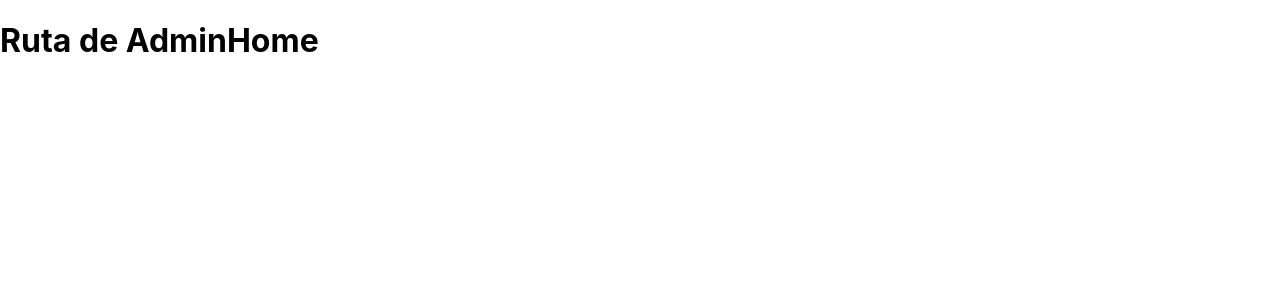
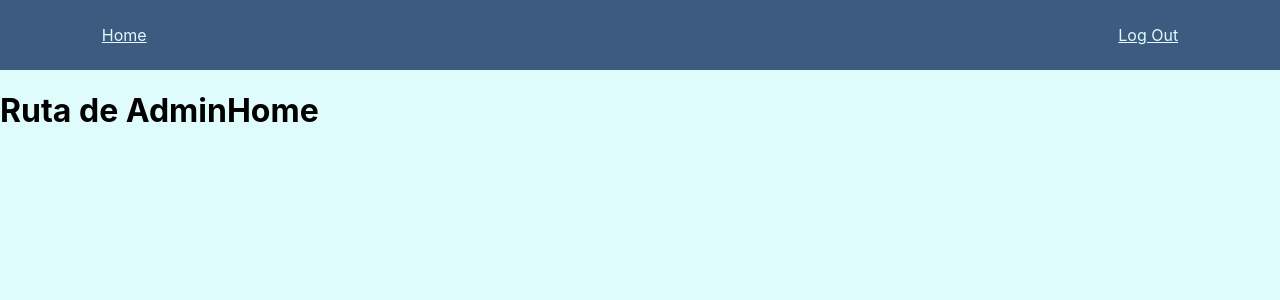
Before and after one commit to NestorNieto/pw, a React (Create React App) app: page /admin in a window 1280 px wide. Shown: the top 300 px of the page. Built offline with nearby package versions, Linux system fonts and the light colour scheme; sample sign-in values are in the browser's storage.

Commit message:
Agregada la barra de navegacion y funcion de logOut

```diff
--- a/src/App.js
+++ b/src/App.js
@@ -1,24 +1,26 @@
-import logo from './logo.svg';
-import './App.css';
+import Login from './Routes/Login/Login';
+import UserHome from './Routes/UserHome/UserHome';
+import AdminHome from './Routes/AdminHome/AdminHome';
+import Error from './Routes/Error/Error';
+import CreatePost from './Routes/CreatePost/CreatePost';
+import GetPost from './Routes/GetPost/GetPost';
+import ProtectedRoute from './Routes/ProtectedRoute/ProtectedRoute';
+import { Routes, Route } from 'react-router-dom';
 
 function App() {
   return (
-    <div className="App">
-      <header className="App-header">
-        <img src={logo} className="App-logo" alt="logo" />
-        <p>
-          Edit <code>src/App.js</code> and save to reload.
-        </p>
-        <a
-          className="App-link"
-          href="https://reactjs.org"
-          target="_blank"
-          rel="noopener noreferrer"
-        >
-          Learn React
-        </a>
-      </header>
-    </div>
+    <Routes>
+        <Route path="/" element= {<Login/>} />
+        <Route element = {<ProtectedRoute role = 'admin'/>}>
+          <Route path="/create" element = {<CreatePost/>} />
+          <Route path="/admin" element = {<AdminHome/>} />
+        </Route>
+        <Route element = {<ProtectedRoute role = 'user'/> }>
+          <Route path="/user" element = {<UserHome/>} />
+          <Route path="/post/:postId" element = {<GetPost/>} />
+        </Route>
+        <Route path="*" element = {<Error error = "La pagina no existe."/>} />
+      </Routes>
   );
 }
 
--- /dev/null
+++ b/src/Components/Navbar/Navbar.jsx
@@ -0,0 +1,15 @@
+import { Link } from "react-router-dom";
+import { logOut } from "../../Services/Helper";
+import styles from './Navbar.module.css';
+const Navbar = (props) => {
+    return (
+        <nav className={styles.main_navbar}>
+            <ul>
+                <Link to = "/">Home</Link>
+                <Link to = "/" onClick={logOut}>Log Out</Link>
+            </ul>
+        </nav>
+    );
+};
+
+export default Navbar;
--- /dev/null
+++ b/src/Components/Navbar/Navbar.module.css
@@ -0,0 +1,20 @@
+.main_navbar{
+    margin: 0;
+    width: 100%;
+    background-color: #3D5A80;
+    padding: 25px 0px;
+}
+
+.main_navbar ul{
+    gap: 60%;
+    padding: 0px;
+    margin: 0px;
+    width: auto;
+    display: flex;
+    justify-content: space-around;
+    width: 100%;
+}
+
+.main_navbar ul  *{
+    color : #E0FBFC;
+}
--- a/src/Routes/AdminHome/AdminHome.jsx
+++ b/src/Routes/AdminHome/AdminHome.jsx
@@ -1,6 +1,12 @@
+import Navbar from "../../Components/Navbar/Navbar";
+
+
 const AdminHome = () => {
     return(
+        <>
+        <Navbar/>
         <h1>Ruta de AdminHome</h1>
+        </>
     );
 };
 
--- a/src/Routes/Login/Login.jsx
+++ b/src/Routes/Login/Login.jsx
@@ -13,13 +13,12 @@ const Login = () => {
         event.preventDefault();
         const success = await login(username, password);
         if(success === true){
-            const role1 = localStorage.getItem('role');
-            console.log(role1);
-            if(role1 === 'admin'){
-                console.log("ahuevo");
+            const updatedRole = localStorage.getItem('role');
+            console.log(updatedRole);
+            if(updatedRole === 'admin'){
                 navigate("/admin", {replace: true});
             }
-            else if(role1 === "user"){
+            else if(updatedRole === "user"){
                 navigate("/user", {replace: true});
             }
         }
@@ -51,7 +50,7 @@ const Login = () => {
     );
 
     if (role === 'admin') {
-        return <Navigate to="/admin" state= {{from : location}}/>
+        return <Navigate to="/admin"/>
     }
     else if(role === 'user'){
         return <Navigate to="/user"/>
--- a/src/Services/Helper.js
+++ b/src/Services/Helper.js
@@ -18,3 +18,8 @@ export const SignIn = async (username, password) => {
     const data = {token: result.token, role: result.role};
     return data;
 };
+
+export const logOut = () => {
+    localStorage.removeItem('role');
+    localStorage.removeItem('token');
+};
--- a/src/index.css
+++ b/src/index.css
@@ -1,5 +1,6 @@
 body {
   margin: 0;
+  padding: 0;
   font-family: -apple-system, BlinkMacSystemFont, 'Segoe UI', 'Roboto', 'Oxygen',
     'Ubuntu', 'Cantarell', 'Fira Sans', 'Droid Sans', 'Helvetica Neue',
     sans-serif;
@@ -11,3 +12,10 @@ code {
   font-family: source-code-pro, Menlo, Monaco, Consolas, 'Courier New',
     monospace;
 }
+
+#root{
+  margin: 0;
+  padding: 0;
+  background-color: #E0FBFC;
+  height: 100vh;
+}
--- a/src/index.js
+++ b/src/index.js
@@ -1,43 +1,19 @@
 import React from 'react';
 import ReactDOM from 'react-dom';
-import { BrowserRouter, Routes, Route } from 'react-router-dom';
+import { BrowserRouter } from 'react-router-dom';
 import './index.css';
 import reportWebVitals from './reportWebVitals';
-import Login from './Routes/Login/Login';
-import UserHome from './Routes/UserHome/UserHome';
-import AdminHome from './Routes/AdminHome/AdminHome';
-import Error from './Routes/Error/Error';
-import CreatePost from './Routes/CreatePost/CreatePost';
-import GetPost from './Routes/GetPost/GetPost';
-import ProtectedRoute from './Routes/ProtectedRoute/ProtectedRoute'
-
+import App from './App';
 
 ReactDOM.render(
   <React.StrictMode>
     <BrowserRouter>
-
-      <Routes>
-        <Route path="/" element= {<Login/>} />
-        <Route element = {<ProtectedRoute role = 'admin'/>}>
-          <Route path="/create" element = {<CreatePost/>} />
-          <Route path="/admin" element = {<AdminHome/>} />
-        </Route>
-        <Route element = {<ProtectedRoute role = 'user'/> }>
-          <Route path="/user" element = {<UserHome/>} />
-          <Route path="/post/:postId" element = {<GetPost/>} />
-        </Route>
-        <Route path="*" element = {<Error error = "La pagina no existe."/>} />
-      </Routes>
-
+      <App/>
     </BrowserRouter>
   </React.StrictMode>,
   document.getElementById('root')
 );
 
-//<Route path="/" element={<App />} />
-
-
-
 // If you want to start measuring performance in your app, pass a function
 // to log results (for example: reportWebVitals(console.log))
 // or send to an analytics endpoint. Learn more: https://bit.ly/CRA-vitals
```
Also changed, not shown: src/Components/Footer/Footer.jsx (added).
